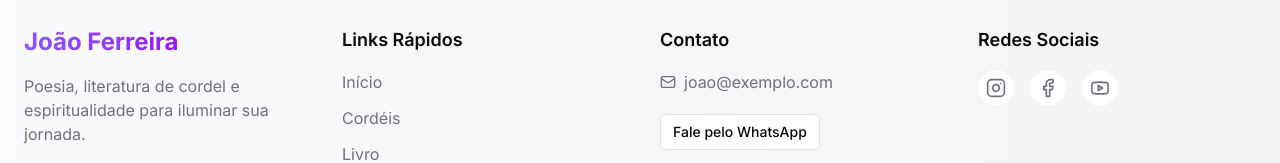
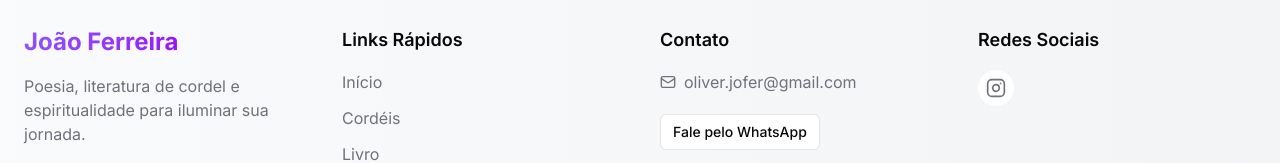
Before and after one commit to HeitorNOC/Jofer, a Next.js app: page /contato in a window 1280 px wide. Shown: the part 1329-1492 px from the top of the page. Built offline with nearby package versions, Linux system fonts and the light colour scheme.

Commit message:
fix social media links

```diff
--- a/src/app/contato/page.tsx
+++ b/src/app/contato/page.tsx
@@ -50,8 +50,8 @@ export default function ContatoPage() {
         {
             icon: <Mail className="h-5 w-5" />,
             title: "Email",
-            value: "joao@exemplo.com",
-            action: () => window.open("mailto:joao@exemplo.com"),
+            value: "oliver.jofer@gmail.com",
+            action: () => window.open("mailto:oliver.jofer@gmail.com"),
         },
         {
             icon: <MapPin className="h-5 w-5" />,
--- a/src/components/footer.tsx
+++ b/src/components/footer.tsx
@@ -1,4 +1,4 @@
-import { Facebook, Heart, Instagram, Mail, Youtube } from "lucide-react";
+import { Heart, Instagram, Mail } from "lucide-react";
 import Link from "next/link";
 import { Button } from "./ui/button";
 
@@ -51,10 +51,10 @@ export function Footer() {
               <li className="flex items-center gap-2 text-muted-foreground">
                 <Mail size={16} />
                 <a
-                  href="mailto:joao@exemplo.com"
+                  href="mailto:oliver.jofer@gmail.com"
                   className="hover:text-primary transition-colors"
                 >
-                  joao@exemplo.com
+                  oliver.jofer@gmail.com
                 </a>
               </li>
               <li>
@@ -86,7 +86,7 @@ export function Footer() {
               >
                 <Instagram size={20} />
               </a>
-              <a
+              {/* <a
                 href="https://facebook.com/seu_perfil"
                 target="_blank"
                 rel="noopener noreferrer"
@@ -103,7 +103,7 @@ export function Footer() {
                 className="p-2 bg-white dark:bg-gray-800 rounded-full text-muted-foreground hover:text-primary hover:shadow-md transition-all duration-200"
               >
                 <Youtube size={20} />
-              </a>
+              </a> */}
             </div>
           </div>
         </div>
--- a/src/components/sections/cordel-section.tsx
+++ b/src/components/sections/cordel-section.tsx
@@ -74,11 +74,6 @@ export function CordelSection() {
         }
     }, []);
 
-    const handleCordelClick = (index: number) => {
-        // Navigate to specific cordel page
-        router.push(`/cordeis/${index + 1}`);
-    };
-
     return (
         <section
             ref={sectionRef}
@@ -154,7 +149,6 @@ export function CordelSection() {
                             <SwiperSlide
                                 key={folder}
                                 className="!w-[220px] sm:!w-[240px] !h-[320px] sm:!h-[340px] cursor-pointer"
-                                onClick={() => handleCordelClick(index)}
                             >
                                 <div className={`relative w-full h-full rounded-xl overflow-hidden shadow-xl transition-all duration-500 ${activeIndex === index ? 'scale-105 shadow-2xl' : 'scale-95 opacity-80'}`}>
                                     <Image
@@ -163,7 +157,7 @@ export function CordelSection() {
                                         fill
                                         sizes="(max-width: 768px) 220px, 240px"
                                         className="object-cover"
-                                        priority={index < 3} // Prioritize loading first 3 images
+                                        priority={index < 3}
                                     />
                                     <div className="absolute inset-0 bg-gradient-to-t from-black/70 to-transparent flex items-end p-4">
                                         <h4 className="text-white text-sm font-medium line-clamp-2">
```
Also changed, not shown: 1 other file (tests, documents, lock files or other folders).
